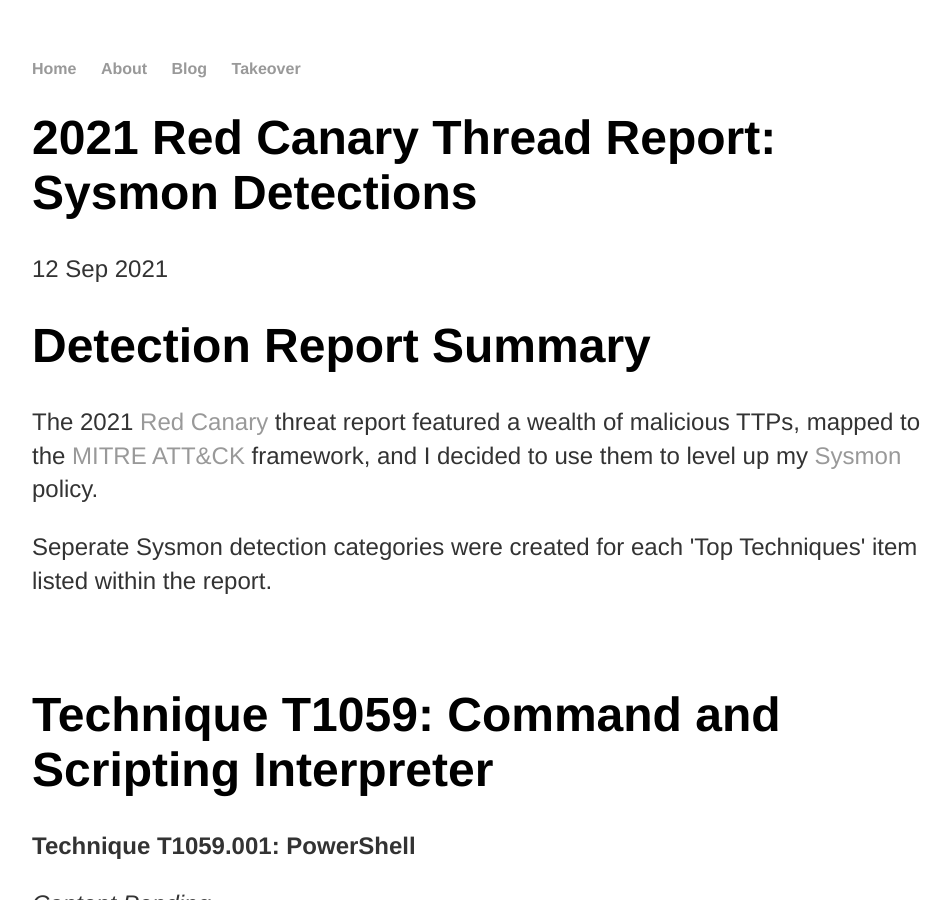
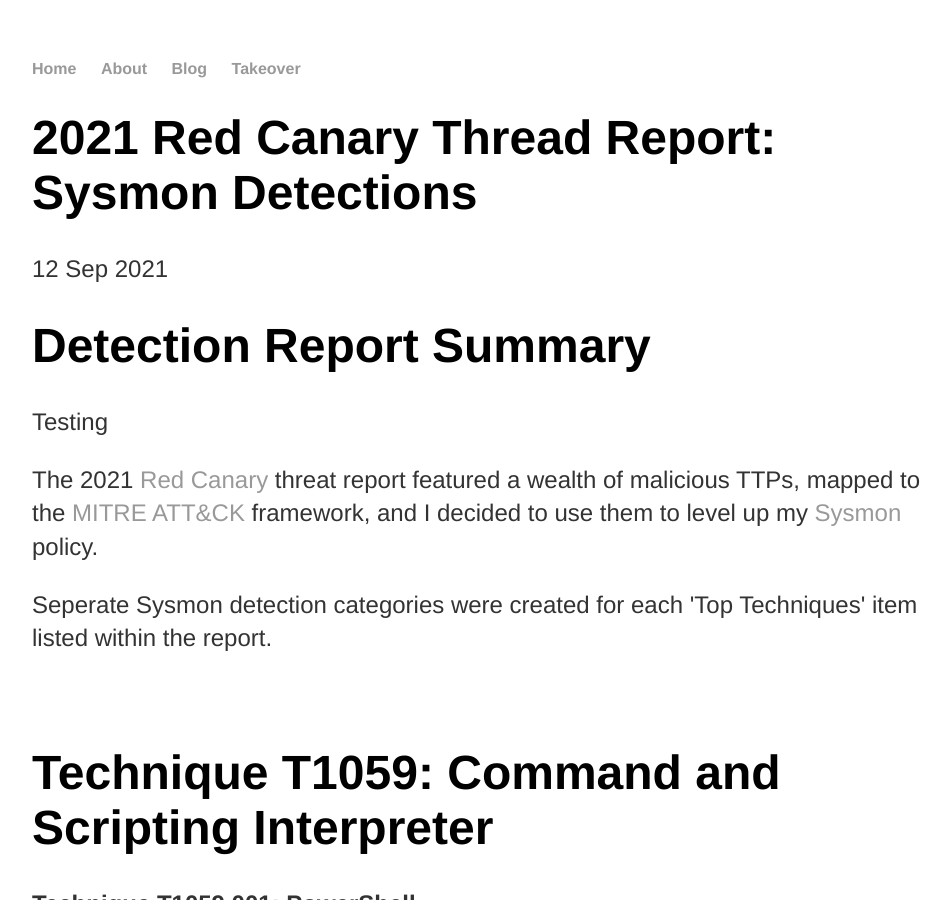
Before and after one commit to 5am5ecure/5am5ecure.github.io, a Jekyll site: the page built from _posts/2021-09-12-sysmon-2021-red-canary-threat-detection-report.md, in a window 1280 px wide and 900 px high. Shown: the whole window, without its empty margins (160-1111 px from the left). Built offline with Jekyll 4.4.1, drawn with Linux system fonts in a browser that asks for light colours.

Commit message:
Testing Commit

```diff
--- a/_posts/2021-09-12-sysmon-2021-red-canary-threat-detection-report.md
+++ b/_posts/2021-09-12-sysmon-2021-red-canary-threat-detection-report.md
@@ -10,6 +10,8 @@
 </ul>
 
 <h1>Detection Report Summary</h1>
+
+<p>Testing</p>
 
 <p>The 2021 <a href="https://redcanary.com/">Red Canary</a> threat report featured a wealth of malicious TTPs, mapped to the <a href="https://attack.mitre.org/">MITRE ATT&CK</a> framework, and I decided to use them to level up my <a href="https://docs.microsoft.com/en-us/sysinternals/downloads/sysmon">Sysmon</a> policy.</p>
 
```
